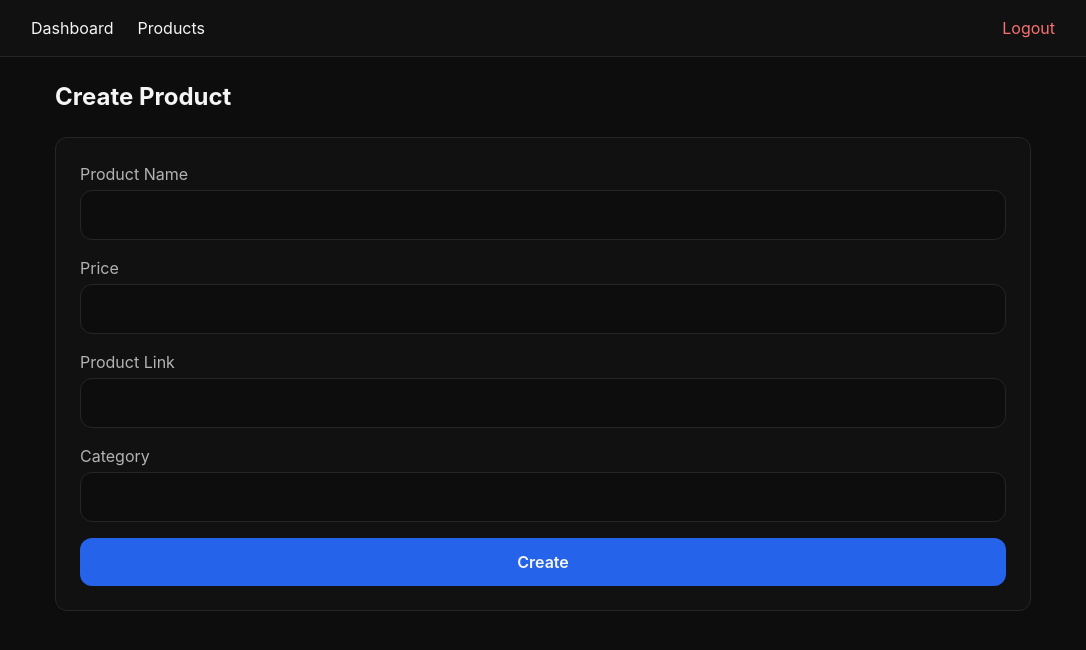
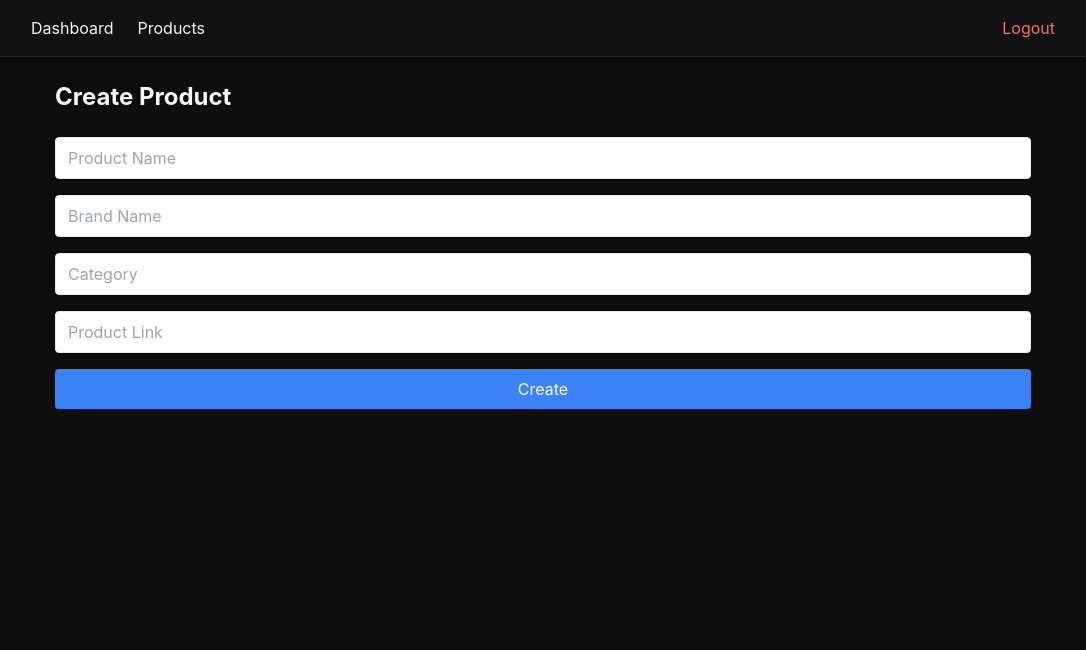
Before and after one commit to noperi11/anchor, a Next.js app: page /products/create in a window 1280 px wide. Shown: the top 650 px of the page, without its empty margins (97-1183 px from the left). Built offline with nearby package versions, Linux system fonts and the light colour scheme.

Commit message:
Refactor ProductForm props and input fields

```diff
--- a/components/ProductForm.tsx
+++ b/components/ProductForm.tsx
@@ -1,80 +1,65 @@
 type Props = {
-  name: string;
-  price: number;
-  link: string;
+  productName: string;
   category: string;
+  productLink: string;
+  brandName: string;
+
+  setProductName: (v: string) => void;
+  setCategory: (v: string) => void;
+  setProductLink: (v: string) => void;
+  setBrandName: (v: string) => void;
+
   onSubmit: (e: any) => void;
-  setName: (v: string) => void;
-  setPrice: (v: number) => void;
-  setLink: (v: string) => void;
-  setCategory: (v: string) => void;
-  submitText?: string;
+  submitText: string;
 };
 
 export default function ProductForm({
-  name,
-  price,
-  link,
+  productName,
   category,
+  productLink,
+  brandName,
+  setProductName,
+  setCategory,
+  setProductLink,
+  setBrandName,
   onSubmit,
-  setName,
-  setPrice,
-  setLink,
-  setCategory,
-  submitText = "Save",
+  submitText,
 }: Props) {
   return (
-    <form
-      onSubmit={onSubmit}
-      className="bg-[#111] p-6 rounded-xl border border-neutral-800 space-y-4"
-    >
-      <div>
-        <label className="block mb-1 text-grayText">Product Name</label>
+    <form onSubmit={onSubmit} className="flex flex-col gap-4">
+
       <input
-          className="w-full bg-dark border border-neutral-800 p-3 rounded-xl"
-          value={name}
-          onChange={(e) => setName(e.target.value)}
-          required
+        value={productName}
+        onChange={(e) => setProductName(e.target.value)}
+        className="border px-3 py-2 rounded"
+        placeholder="Product Name"
       />
-      </div>
 
-      <div>
-        <label className="block mb-1 text-grayText">Price</label>
       <input
-          type="number"
-          className="w-full bg-dark border border-neutral-800 p-3 rounded-xl"
-          value={price}
-          onChange={(e) => setPrice(Number(e.target.value))}
-          required
+        value={brandName}
+        onChange={(e) => setBrandName(e.target.value)}
+        className="border px-3 py-2 rounded"
+        placeholder="Brand Name"
       />
-      </div>
 
-      <div>
-        <label className="block mb-1 text-grayText">Product Link</label>
       <input
-          className="w-full bg-dark border border-neutral-800 p-3 rounded-xl"
-          value={link}
-          onChange={(e) => setLink(e.target.value)}
-          required
-        />
-      </div>
-
-      <div>
-        <label className="block mb-1 text-grayText">Category</label>
-        <input
-          className="w-full bg-dark border border-neutral-800 p-3 rounded-xl"
         value={category}
         onChange={(e) => setCategory(e.target.value)}
-          required
+        className="border px-3 py-2 rounded"
+        placeholder="Category"
       />
-      </div>
 
-      <button
-        type="submit"
-        className="bg-blue-600 hover:bg-blue-500 font-semibold w-full py-3 rounded-xl"
-      >
+      <input
+        value={productLink}
+        onChange={(e) => setProductLink(e.target.value)}
+        className="border px-3 py-2 rounded"
+        placeholder="Product Link"
+      />
+
+      <button className="bg-blue-500 text-white px-4 py-2 rounded">
         {submitText}
       </button>
+
     </form>
   );
 }
```
Lines whose indentation alone changed are shown as unchanged.
